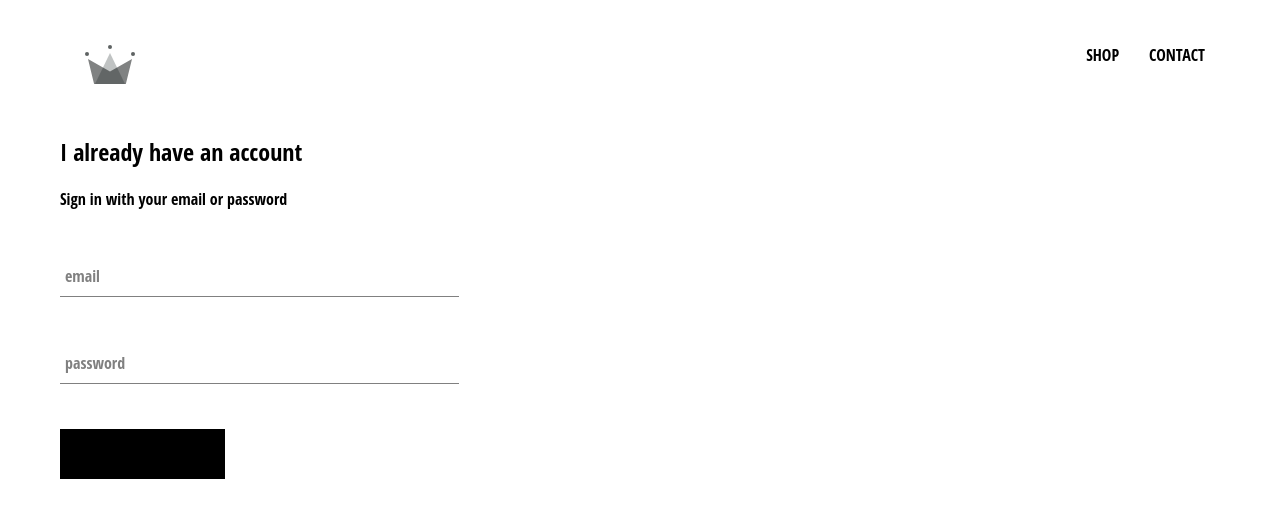
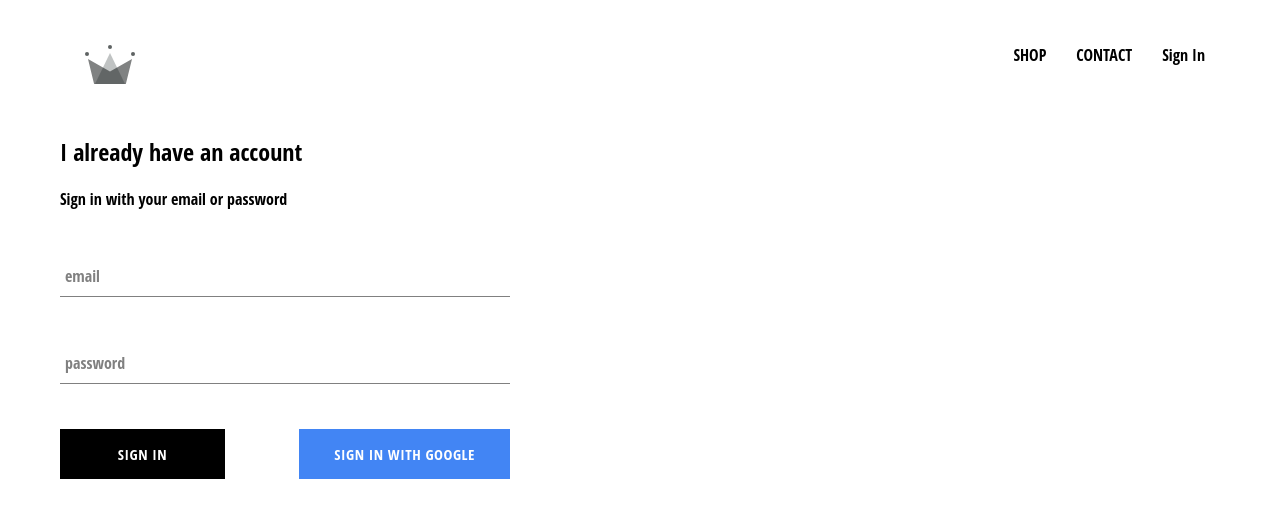
Before and after one commit to IITkanhaiya/crwn-clothing, a React (Create React App) app: page /signin in a window 1280 px wide. Shown: the top 518 px of the page. Built offline with nearby package versions, Linux system fonts and the light colour scheme; no server answers.

Commit message:
integrated firebase into application, created sign page with sign in component and sign in with google

```diff
--- a/package.json
+++ b/package.json
@@ -6,11 +6,12 @@
     "@testing-library/jest-dom": "^5.14.1",
     "@testing-library/react": "^11.2.7",
     "@testing-library/user-event": "^12.8.3",
+    "firebase": "^9.1.0",
     "node-sass": "^6.0.1",
     "react": "^17.0.2",
     "react-dom": "^17.0.2",
     "react-router-dom": "^5.3.0",
-    "react-scripts": "4.0.3",
+    "react-scripts": "^4.0.3",
     "web-vitals": "^0.2.4",
     "workbox-background-sync": "^5.1.4",
     "workbox-broadcast-update": "^5.1.4",
--- a/src/App.js
+++ b/src/App.js
@@ -5,10 +5,32 @@
 import ShopPage from './pages/shop/shop.component';
 import Header from './components/header/header.component';
 import SignInAndSignUpPage from './pages/sign-in-and-sign-up/sign-in-and-sign-up.component';
-function App() {
+import {auth} from './firebase/firebase.utils';
+
+class App extends React.Component {
+ constructor(){
+   super();
+   this.state={
+     currentUser:null
+   }
+ }
+ unsubscribeFromAuth=null;
+ componentDidMount(){
+  this.unsubscribeFromAuth= auth.onAuthStateChanged(user=>
+    {
+      this.setState({currentUser:user});
+       console.log(user);
+  });
+
+ }
+ componentWillUnmount(){
+   this.unsubscribeFromAuth();
+ }
+
+  render(){
     return (
       <div>
-      <Header/>
+        <Header currentUser={this.state.currentUser}/>
       <Switch>
           <Route exact path='/' component={HomePage} />
           <Route path='/shop' component={ShopPage} />
@@ -18,4 +40,6 @@
     );
   }
 
+};
+
 export default App;
--- a/src/App.scss
+++ b/src/App.scss
@@ -6,3 +6,6 @@
     text-decoration: none;
     color: black;
 }
+*{
+    box-sizing: border-box;
+}
--- a/src/components/custom-button/custom-button.component.jsx
+++ b/src/components/custom-button/custom-button.component.jsx
@@ -1,9 +1,10 @@
 import react from "react";
 import './custom-button.style.scss';
 
-const CustomButton=({childern,...otherProps})=>(
-    <button className='custom-button' {...otherProps}>
-        {childern}
+const CustomButton=({children,isGoogleSignIn,...otherProps})=>(
+    <button className={`${isGoogleSignIn?'google-sign-in':''} custom-button`}
+    {...otherProps}>
+        {children}
     </button>
 );
 export default CustomButton;
--- a/src/components/custom-button/custom-button.style.scss
+++ b/src/components/custom-button/custom-button.style.scss
@@ -7,7 +7,7 @@
   padding: 0 35px 0 35px;
   font-size: 15px;
   background-color: black;
-    color:yellow;
+  color: white;
   text-transform: uppercase;
   font-family: 'Open Sans Condensed';
   font-weight: bolder;
@@ -16,7 +16,17 @@
 
   &:hover {
     background-color: white;
-      color: yellow;
+    color: black;
     border: 1px solid black;
   }
+
+  &.google-sign-in {
+    background-color: #4285f4;
+    color: white;
+
+    &:hover {
+      background-color: #357ae8;
+      border: none;
     }
+  }
+}
--- a/src/components/header/header.component.jsx
+++ b/src/components/header/header.component.jsx
@@ -1,9 +1,10 @@
 import react from "react";
 import {Link} from 'react-router-dom';
 import './header.style.scss';
-import {ReactComponent as Logo} from '../../assests/crown.svg'
+import {ReactComponent as Logo} from '../../assests/crown.svg';
+import { auth } from '../../firebase/firebase.utils';
 
-const Header=()=>(
+const Header=({currentUser})=>(
     <div className='header'>
         <Link  className='logo-container' to='/'>
             <Logo className='logo'></Logo>
@@ -15,6 +16,14 @@
           <Link  className ='option' to='/shop'>
              CONTACT
           </Link>
+
+            {
+                currentUser?
+                (<div className='option' onClick={()=>auth.signOut()}>Sign Out</div>):
+                (<Link className='option' to='/signin'>Sign In</Link>)
+
+            }
+
         </div>
     </div>
 );
--- a/src/components/header/header.style.scss
+++ b/src/components/header/header.style.scss
@@ -20,6 +20,7 @@
 
       .option {
         padding: 10px 15px;
+        cursor: pointer;
       }
     }
   }
--- a/src/components/sign-in/sign-in.component.jsx
+++ b/src/components/sign-in/sign-in.component.jsx
@@ -2,6 +2,9 @@
 import './sign-in.style.scss';
 import FormInput from "../form-input/form-input.component";
 import CustomButton from "../custom-button/custom-button.component";
+
+import {signInWithGoogle} from '../../firebase/firebase.utils';
+
 class SignIn extends react.Component
 {
     constructor(props)
@@ -29,10 +32,13 @@
                 <form onSubmit={this.handleSubmit}>
                     <FormInput name='email' type='email' value={this.state.email} label='email' handleChange={this.handleChange} required/>
 
-                <FormInput name='password' type='password' value={this.state.password} label='password' handleChange={this.handleChange} required/>
-
-                    <CustomButton type='submit'> Sign In </CustomButton>
-
+                     <FormInput name='password' type='password' value={this.state.password} label='password' handleChange={this.handleChange} required/>
+                    <div className='buttons'>
+                         <CustomButton type='submit'> Sign in </CustomButton>
+                         <CustomButton onClick={signInWithGoogle} isGoogleSignIn>
+                             Sign in with Google
+                         </CustomButton>
+                    </div>
                 </form>
 
             </div>
--- a/src/components/sign-in/sign-in.style.scss
+++ b/src/components/sign-in/sign-in.style.scss
@@ -1,8 +1,14 @@
-.sign-in{
-    width: 30vw;
+.sign-in {
+    width: 450px;
     display: flex;
     flex-direction: column;
-    .title{
-        margin: 10px 0;
+
+    .title {
+      margin: 10px 0;
     }
-}
+
+    .buttons {
+      display: flex;
+      justify-content: space-between;
+    }
+  }
--- /dev/null
+++ b/src/firebase/firebase.utils.js
@@ -0,0 +1,22 @@
+import firebase from 'firebase/compat/app';
+import 'firebase/compat/firestore';
+import 'firebase/compat/auth';
+const config ={
+
+        apiKey: "AIzaSyDi5KhYWxvNTPKPkWFFRTt3BPGefuenNyM",
+        authDomain: "crwn-db-4c07d.firebaseapp.com",
+        projectId: "crwn-db-4c07d",
+        storageBucket: "crwn-db-4c07d.appspot.com",
+        messagingSenderId: "933431175823",
+        appId: "1:933431175823:web:7501af1810d34fb98cdefa",
+        measurementId: "G-FYW461KD1C"
+
+};
+firebase.initializeApp(config);
+export const auth=firebase.auth();
+export const firestore=firebase.firestore();
+
+const provider= new firebase.auth.GoogleAuthProvider();
+provider.setCustomParameters({prompt:'select_account'});
+export const signInWithGoogle=()=>auth.signInWithPopup(provider);
+export default firebase;
--- a/src/pages/sign-in-and-sign-up/sign-in-and-sign-up.component.jsx
+++ b/src/pages/sign-in-and-sign-up/sign-in-and-sign-up.component.jsx
@@ -4,6 +4,8 @@
 import './sign-in-and-sign-up.style.scss';
 
 const SignInAndSignUpPage=()=>(
-<div className='sign-in-and-sign-up'><SignIn/></div>
-)
+<div className='sign-in-and-sign-up'>
+    <SignIn/>
+</div>
+);
 export default SignInAndSignUpPage;
```
Also changed, not shown: 1 other file (tests, documents, lock files or other folders). Lines whose indentation alone changed are shown as unchanged.
